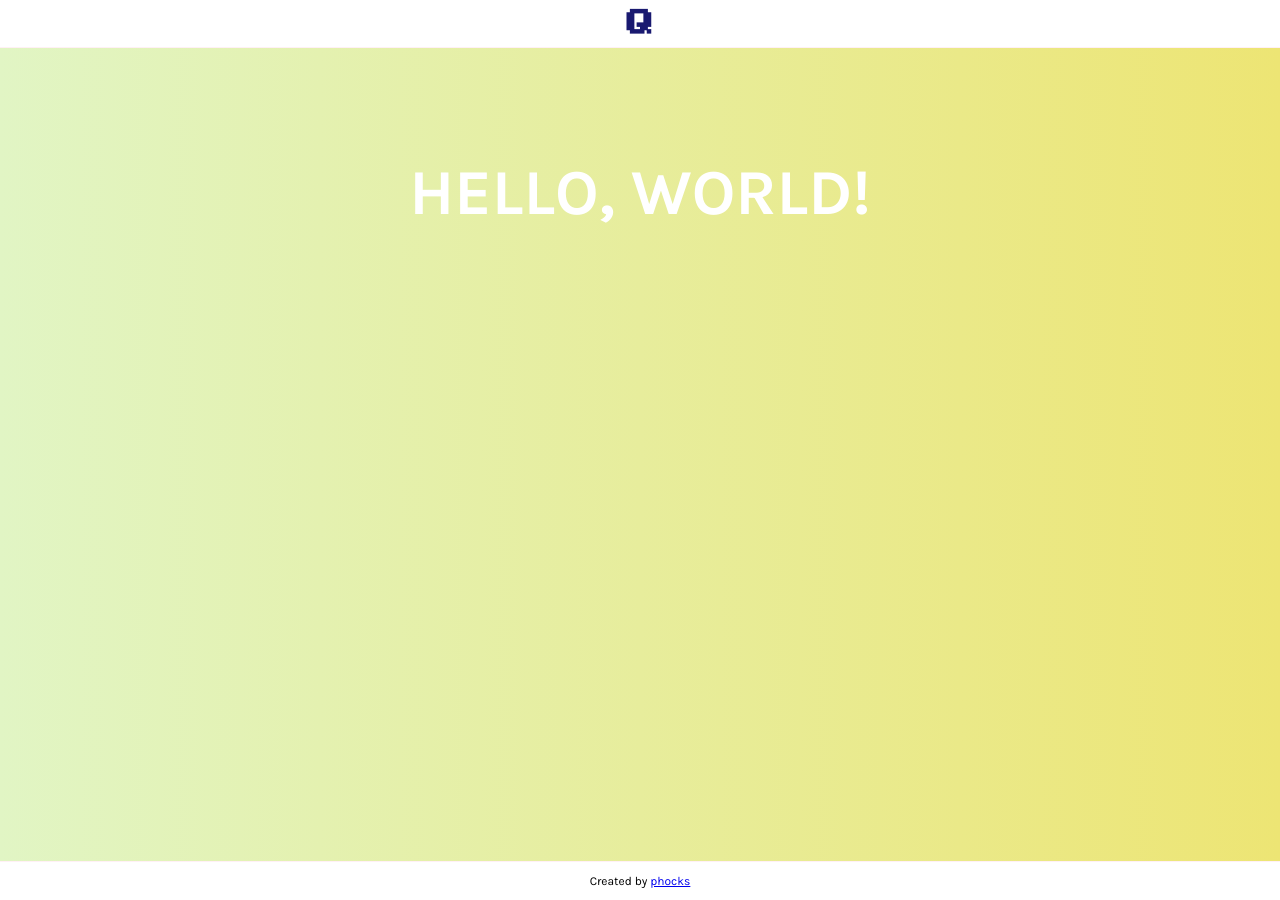
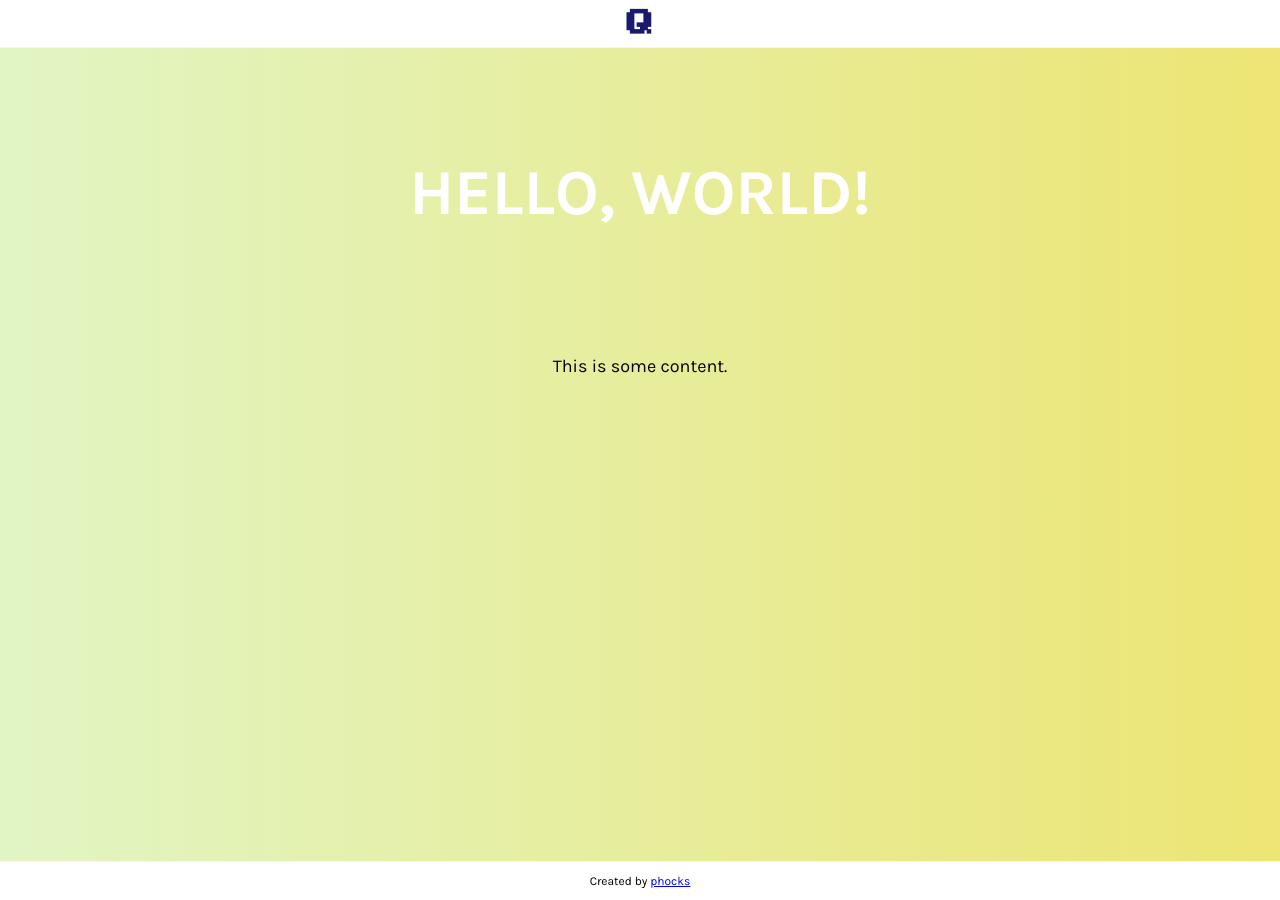
Before and after one commit to quoke/quoke.github.io, a Jekyll site: the page built from index.md, in a window 1280 px wide. Built offline with Jekyll 4.4.1, drawn with Linux system fonts in a browser that asks for light colours.

Commit message:
Sass stuff

```diff
--- a/_layouts/home.html
+++ b/_layouts/home.html
@@ -8,6 +8,7 @@
     <div class="site-content">
       {% include navigation.html %}
       {% include intro.html %}
+      {{ content }}
     </div>
     {% include footer.html %}
     {% include foot.html %}
--- a/_sass/_main.scss
+++ b/_sass/_main.scss
@@ -1,36 +1,15 @@
-// Disable rubber band scrolling on macOS
-// html {
-//   height: 100%;
-//   width: 100%;
-//   overflow: hidden;
-// }
+@import "utils";
+
+// Some variables
 $color-border: lavenderblush;
 
-// Box sizing reset
-html {
-  -webkit-box-sizing: border-box;
-  -moz-box-sizing: border-box;
-  box-sizing: border-box;
-}
-*,
-*:before,
-*:after {
-  -webkit-box-sizing: inherit;
-  -moz-box-sizing: inherit;
-  box-sizing: inherit;
-}
-
 body {
-  // background-color: white; // snow;
-  // height: 100%;
-  padding: 0;
-  overflow: auto;
   margin: 0;
-  -webkit-overflow-scrolling: touch;
   font-family: "Karla", -apple-system, BlinkMacSystemFont, "Segoe UI", Roboto,
     Helvetica, Arial, sans-serif, "Apple Color Emoji", "Segoe UI Emoji",
     "Segoe UI Symbol";
   font-size: 18px;
+  text-align: center;
 }
 
 // Sticky footer stuff
@@ -51,32 +30,26 @@
     #ede574
   ); /* W3C, IE 10+/ Edge, Firefox 16+, Chrome 26+, Opera 12+, Safari 7+ */
 }
-
 .site-content {
   flex: 1;
 }
-
 nav {
   background-color: white;
   width: 100%;
   border-bottom: 1px solid $color-border;
   text-align: center;
 }
-
 nav > h1 {
   font-family: "Press Start 2P", sans-serif;
   margin: 0;
   padding: 10px;
 }
-
 nav > h1 > a {
   color: midnightblue;
   text-decoration: none;
 }
-
 .intro-container {
   margin: 0;
-
   overflow: hidden;
   text-align: center;
 }
@@ -88,123 +61,9 @@
   padding: 64px 15px;
   font-size: 32px;
 }
-
 footer {
   border-top: 1px solid $color-border;
   font-size: 12px;
   text-align: center;
   background-color: white;
 }
-// h1.site-title {
-// // position: relative;
-// // top: -12px;
-// font-size: 32px;
-// display: inline-block;
-// margin-top: 0;
-// margin-bottom: 0;
-// }
-// h1.site-title a {
-// text-decoration: none;
-// color: fuchsia;
-// }
-// .container {
-// margin-left: 20px;
-// margin-right: 20px;
-// }
-// .footer {
-// padding: 20px 20px;
-// background-color: black;
-// color: white;
-// text-align: center;
-// }
-// .footer a {
-// color: white;
-// }
-// .footer h3 {
-// display: inline-block;
-// }
-
-// .quote-container {
-// box-sizing: border-box;
-// height: 100vh;
-// padding-top: 10vh;
-// }
-// .separator {
-// font-size: 32px;
-// display: inline-block;
-// margin-right: 5px;
-// }
-// ul.quote-list {
-// list-style-type: none;
-// margin: 0;
-// padding: 0;
-// display: inline;
-// font-size: 22px;
-// }
-
-// ul.quote-list li {
-// display: inline;
-// line-height: 1.5em;
-// }
-// ul.quote-list a {
-// background-color: #f8f8f8;
-// color: black;
-// text-decoration: none;
-// }
-// ul.quote-list a:hover {
-// background-color: #e8e8e8;
-// }
-// blockquote {
-// text-align: center;
-// // max-width: 700px;
-// margin: 0;
-// color: mediumspringgreen;
-// }
-// blockquote a {
-// color: MEDIUMVIOLETRED;
-// }
-// blockquote p {
-// margin-top: 0;
-// font-size: 26px;
-// // font-weight: 200;
-// line-height: 1.3em;
-// }
-// blockquote footer {
-// font-weight: 700;
-// font-size: 16px;
-// }
-// blockquote footer:before {
-// content: "\2014 \00A0";
-// }
-// // Larger than mobile styles
-// @media (min-width: 576px) {
-// .quote-container {
-// display: flex;
-// align-items: center;
-// justify-content: center;
-// flex-direction: column;
-// min-height: 100vh;
-// padding-top: 0;
-// }
-// ul.quote-list {
-// font-size: 28px;
-// }
-// blockquote {
-// }
-// blockquote p {
-// font-size: 22px;
-// }
-// blockquote footer {
-// font-size: 18px;
-//   }
-
-// }
-// // Special iPhone 5 and small device styles
-// @media (max-width: 320px) {
-// blockquote p {
-// font-size: 16px;
-// }
-// blockquote footer {
-// font-size: 16px;
-// }
-// }
--- /dev/null
+++ b/_sass/_utils.scss
@@ -0,0 +1,21 @@
+// Disable rubber band scrolling on macOS
+// html {
+//   height: 100%;
+//   width: 100%;
+//   overflow: hidden;
+// }
+
+// Box sizing reset
+html {
+  -webkit-box-sizing: border-box;
+  -moz-box-sizing: border-box;
+  box-sizing: border-box;
+}
+
+*,
+*:before,
+*:after {
+  -webkit-box-sizing: inherit;
+  -moz-box-sizing: inherit;
+  box-sizing: inherit;
+}
--- a/index.md
+++ b/index.md
@@ -6,3 +6,5 @@
 #
 layout: home
 ---
+
+This is some content.
```
